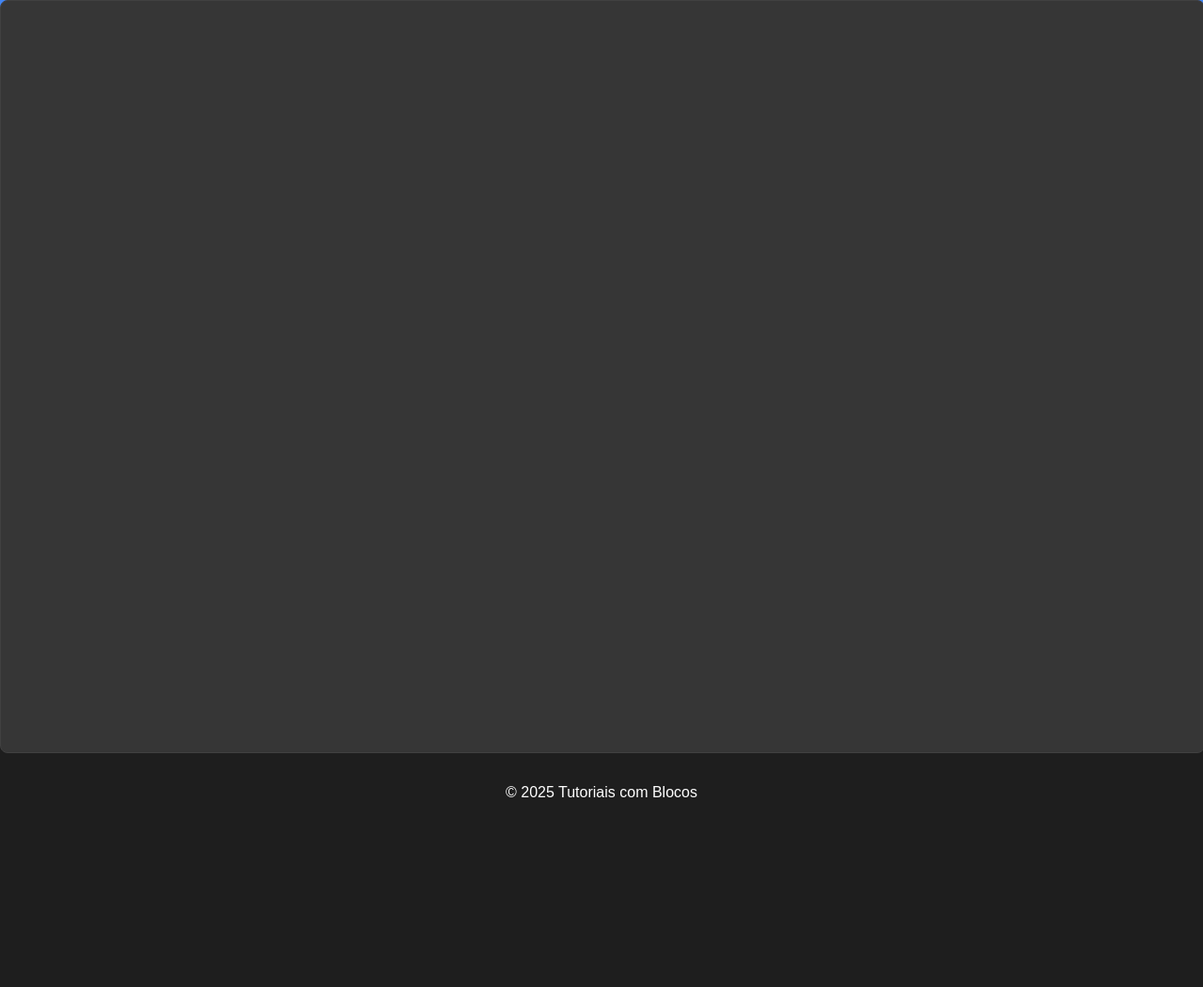
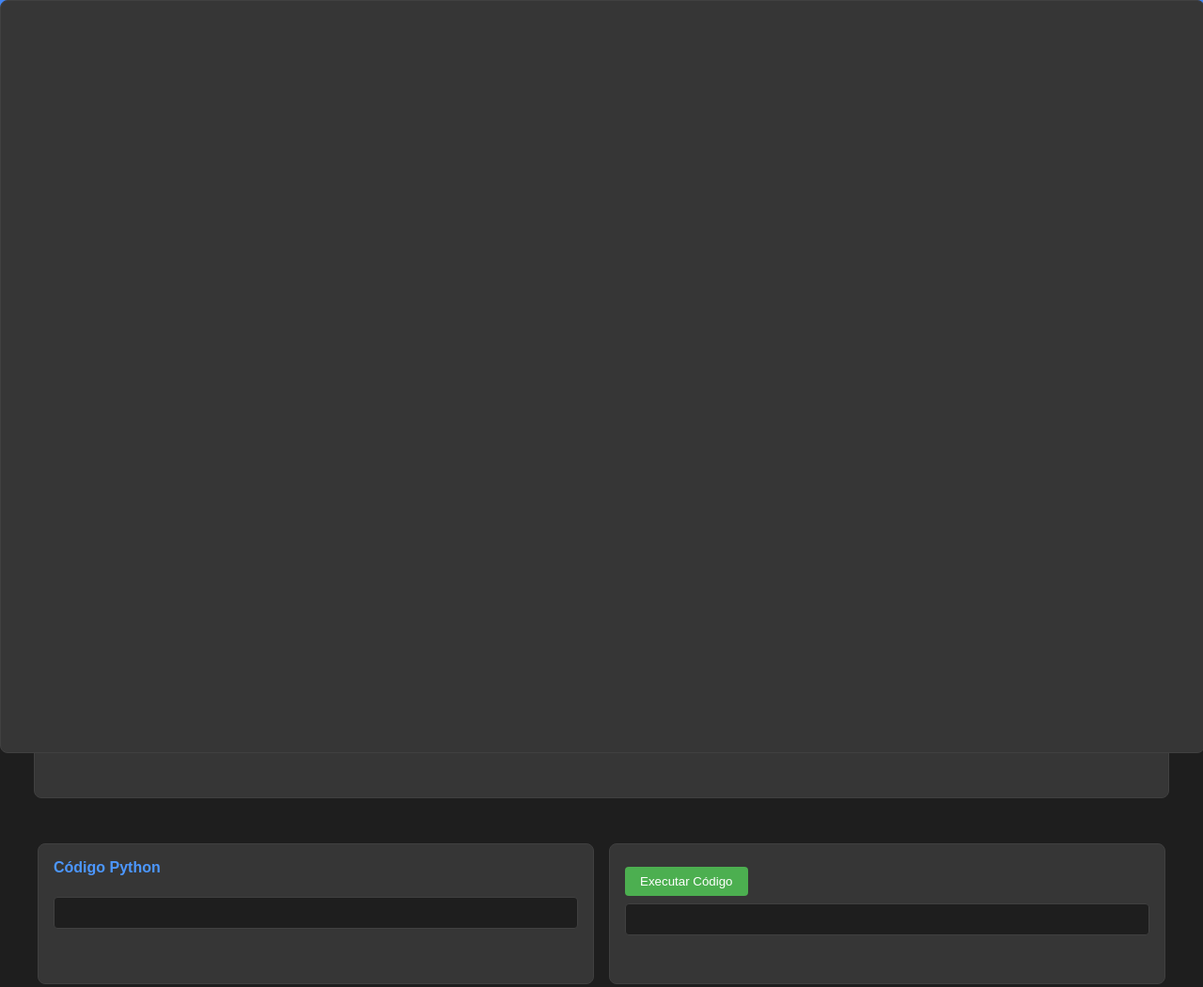
Before and after one commit to wendel-ss/tutoriaiscomblocos, a plain HTML site: page tutorials/1-1-primeiro-programa.html in a window 1280 px wide. Shown: the top 1051 px of the page at 94% size. Before the commit the page ends 884 px from the top, so only its background shows below. Drawn offline with Linux system fonts and the light colour scheme; a script that the page names is missing.

Commit message:
melhorias no layout dos tutoriais

```diff
--- a/assets/css/styles.css
+++ b/assets/css/styles.css
@@ -57,9 +57,15 @@ footer {
 /* Container principal do playground */
 #playgroundContainer {
     display: flex;
+    flex-direction: row;
     height: calc(100vh - 150px);
     margin: 1rem;
     gap: 1rem;
+
+    @media (max-width: 768px) {
+        flex-direction: column;
+        height: auto;
+    }
 }
 
 /* Sidebar de tutoriais */
@@ -69,6 +75,14 @@ footer {
     padding: 1rem;
     border-radius: 4px;
     box-shadow: 0 2px 4px rgba(0,0,0,0.2);
+    overflow-y: auto;
+    max-height: calc(100vh - 170px);
+
+    @media (max-width: 768px) {
+        width: auto;
+        max-height: none;
+        margin-bottom: 1rem;
+    }
 }
 
 /* Área principal */
@@ -77,6 +91,10 @@ footer {
     display: flex;
     flex-direction: column;
     gap: 1rem;
+
+    @media (max-width: 768px) {
+        width: auto;
+    }
 }
 
 /* Área do Blockly */
@@ -104,6 +122,11 @@ footer {
     display: flex;
     gap: 1rem;
     height: 200px;
+
+    @media (max-width: 768px) {
+        flex-direction: column;
+        height: auto;
+    }
 }
 
 #codeContainer, #resultContainer {
@@ -404,10 +427,10 @@ h3, h4 {
 }
 
 .tutorial-content {
-    display: grid;
-    grid-template-columns: 350px 1fr;
+    display: flex;
+    flex-direction: column;
     gap: 2rem;
-    height: calc(100vh - 300px);
+    height: auto;
 }
 
 .tutorial-instructions {
@@ -416,10 +439,18 @@ h3, h4 {
     padding: 1.5rem;
     border: 1px solid var(--border-color);
     overflow-y: auto;
+    margin-bottom: 1rem;
 }
 
 .tutorial-section {
     margin-bottom: 2rem;
+    max-width: 800px;
+    margin-left: auto;
+    margin-right: auto;
+
+    @media (max-width: 768px) {
+        margin-bottom: 1.5rem;
+    }
 }
 
 .tutorial-tip {
@@ -428,6 +459,11 @@ h3, h4 {
     padding: 1rem;
     margin: 1rem 0;
     border-radius: 0 4px 4px 0;
+
+    @media (max-width: 768px) {
+        margin: 0.8rem 0;
+        padding: 0.8rem;
+    }
 }
 
 .tip-icon {
@@ -441,17 +477,26 @@ h3, h4 {
     padding: 1rem;
     margin: 1rem 0;
     border-radius: 0 4px 4px 0;
+
+    @media (max-width: 768px) {
+        margin: 0.8rem 0;
+        padding: 0.8rem;
+    }
 }
 
 .tutorial-workspace {
     display: flex;
     flex-direction: column;
     gap: 1rem;
+    max-width: 1200px;
+    margin-left: auto;
+    margin-right: auto;
+    width: 100%;
 }
 
 .tutorial-workspace #blocklyDiv {
     flex: 1;
-    min-height: 400px;
+    min-height: 500px;
     background-color: var(--container-bg);
     border-radius: 8px;
     border: 1px solid var(--border-color);
@@ -461,7 +506,12 @@ h3, h4 {
     display: grid;
     grid-template-columns: 1fr 1fr;
     gap: 1rem;
-    height: 200px;
+    height: auto;
+    min-height: 150px;
+
+    @media (max-width: 768px) {
+        grid-template-columns: 1fr;
+    }
 }
 
 .output-header, .output-result {
```
